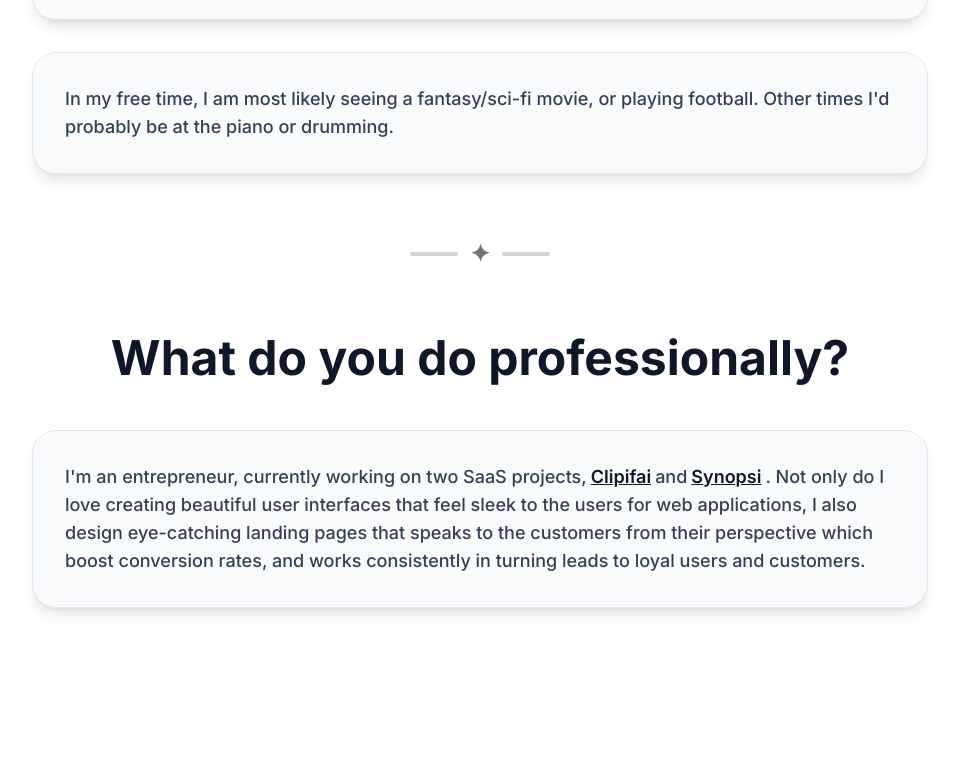
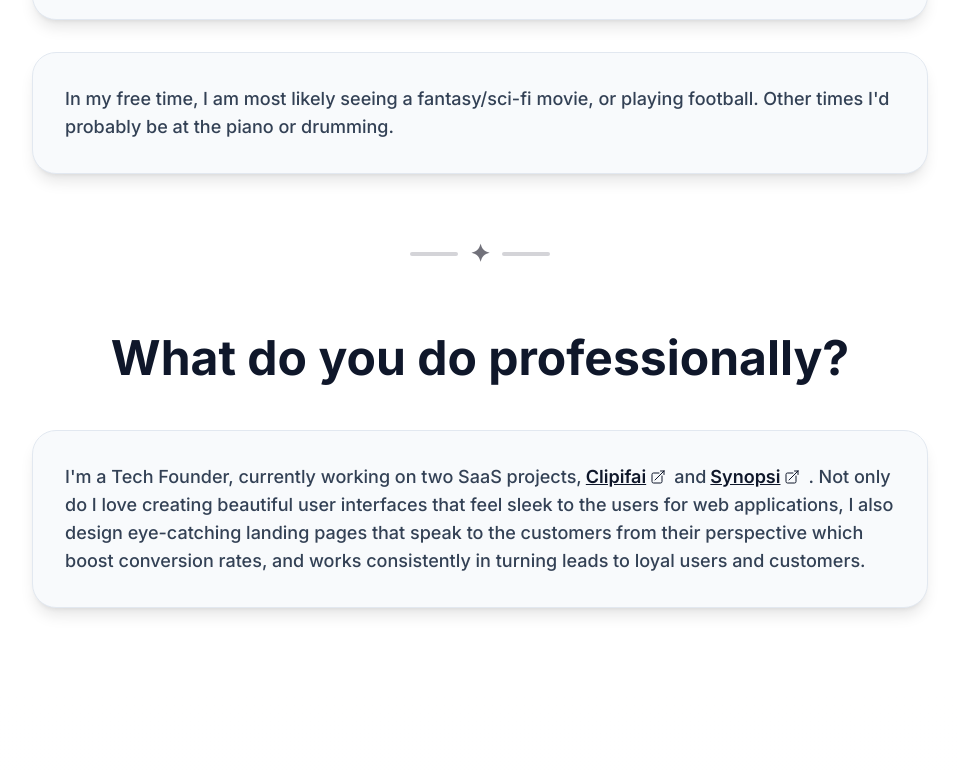
Before and after one commit to EmmanuelOta/coder_zi, a Next.js app: page / in a window 1280 px wide. Shown: the part 1249-2019 px from the top of the page, without its empty margins (160-1119 px from the left). Built offline with nearby package versions, Linux system fonts and the light colour scheme.

Commit message:
Fixed minor lexical error

```diff
--- a/app/(site)/page.js
+++ b/app/(site)/page.js
@@ -130,7 +130,7 @@ export default function Home() {
 						className="rounded-full shadow-xl border-4 border-green-400 dark:border-green-600 mb-6 md:mb-0"
 						alt="coder_zi"
 					/>
-					<div className="flex flex-row items-center mt-2">
+					<div className="flex flex-row items-center my-4">
 						<span className="inline-flex items-center bg-green-100 dark:bg-green-900 text-green-700 dark:text-green-300 px-4 py-2 rounded-full font-semibold shadow-md border border-green-300 dark:border-green-700 text-sm">
 							<span className="relative flex size-4 mx-2">
 							<span className="animate-ping absolute inline-flex h-full w-full rounded-full bg-green-400 opacity-75"></span>
@@ -215,7 +215,7 @@ export default function Home() {
           data-aos-duration="800"
           data-aos-delay="100"
         >
-          I&apos;m an entrepreneur, currently working on two SaaS projects,
+          I&apos;m a Tech Founder, currently working on two SaaS projects,
           <a
             href="https://clipifai.vercel.app"
             target="_blank"
@@ -223,6 +223,20 @@ export default function Home() {
             rel="noreferrer"
           >
             Clipifai
+			<svg
+									xmlns="http://www.w3.org/2000/svg"
+									fill="none"
+									viewBox="0 0 24 24"
+									strokeWidth={1.5}
+									stroke="currentColor"
+									className="size-4 font-extrabold mx-1"
+								>
+									<path
+										strokeLinecap="round"
+										strokeLinejoin="round"
+										d="M13.5 6H5.25A2.25 2.25 0 0 0 3 8.25v10.5A2.25 2.25 0 0 0 5.25 21h10.5A2.25 2.25 0 0 0 18 18.75V10.5m-10.5 6L21 3m0 0h-5.25M21 3v5.25"
+									/>
+								</svg>
           </a>
           and
           <a
@@ -232,9 +246,23 @@ export default function Home() {
             rel="noreferrer"
           >
             Synopsi
+			<svg
+									xmlns="http://www.w3.org/2000/svg"
+									fill="none"
+									viewBox="0 0 24 24"
+									strokeWidth={1.5}
+									stroke="currentColor"
+									className="size-4 font-extrabold mx-1"
+								>
+									<path
+										strokeLinecap="round"
+										strokeLinejoin="round"
+										d="M13.5 6H5.25A2.25 2.25 0 0 0 3 8.25v10.5A2.25 2.25 0 0 0 5.25 21h10.5A2.25 2.25 0 0 0 18 18.75V10.5m-10.5 6L21 3m0 0h-5.25M21 3v5.25"
+									/>
+								</svg>
           </a>
           . Not only do I love creating beautiful user interfaces that feel sleek to the users for web
-          applications, I also design eye-catching landing pages that speaks to the customers from their perspective which boost conversion rates, and
+          applications, I also design eye-catching landing pages that speak to the customers from their perspective which boost conversion rates, and
           works consistently in turning leads to loyal users and customers.
         </div>
       </section>
--- a/app/components/Navbar/Navbar.js
+++ b/app/components/Navbar/Navbar.js
@@ -158,7 +158,7 @@ export default function Navbar() {
 								className="inline-flex items-center justify-center mt-6 dark:text-white"
 								onClick={() => setShowMenu(false)}
 							>
-								View Resume
+								Send me a message
 								<svg
 									xmlns="http://www.w3.org/2000/svg"
 									fill="none"
```
